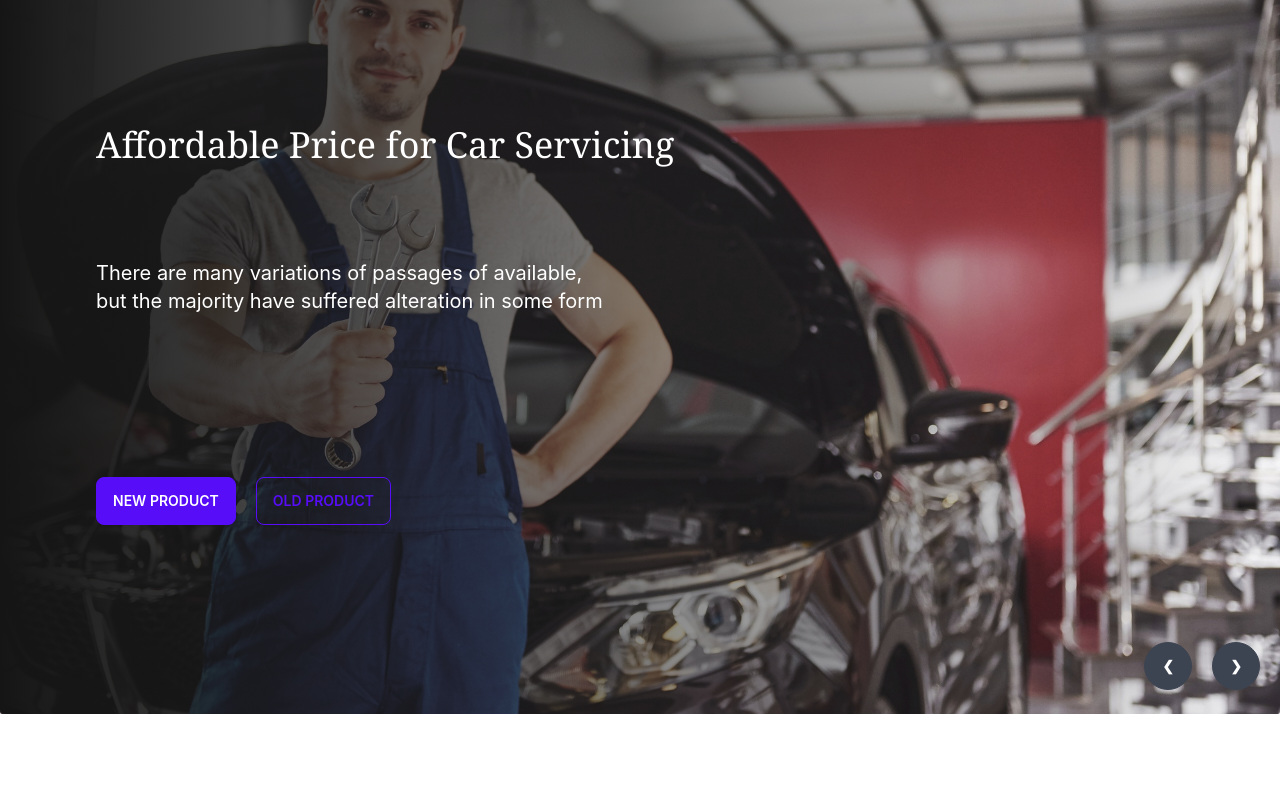
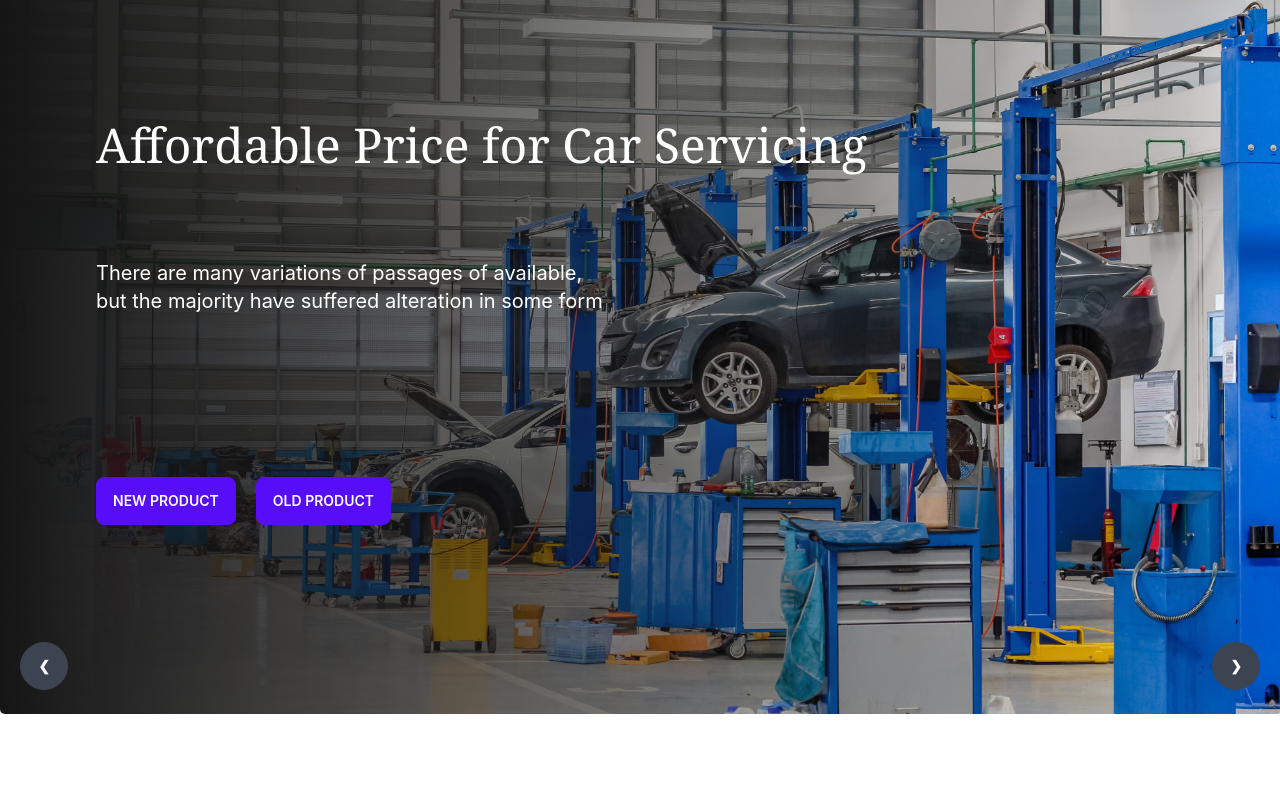
Before and after one commit to sohelrana2250/genius-car-doctor, a React (Create React App) app: page / in a window 1280 px wide. Shown: the part 1180-1980 px from the top of the page. Built offline with nearby package versions, Linux system fonts and the light colour scheme; no server answers.

Commit message:
banner chnage

```diff
--- a/src/Pages/Home/Banner/Banner.js
+++ b/src/Pages/Home/Banner/Banner.js
@@ -9,52 +9,179 @@ import BannerItem from "./BannerItem";
 import { FcPrevious } from "react-icons/fc";
 import { FcNext } from "react-icons/fc";
 
+// const bannerData = [
+//   {
+//     image: img1,
+//     prev: 6,
+//     id: 1,
+//     next: 2,
+//   },
+//   {
+//     image: img2,
+//     prev: 1,
+//     id: 2,
+//     next: 3,
+//   },
+//   {
+//     image: img3,
+//     prev: 2,
+//     id: 3,
+//     next: 4,
+//   },
+//   {
+//     image: img4,
+//     prev: 3,
+//     id: 4,
+//     next: 5,
+//   },
+//   {
+//     image: img5,
+//     prev: 4,
+//     id: 5,
+//     next: 6,
+//   },
+//   {
+//     image: img6,
+//     prev: 5,
+//     id: 6,
+//     next: 1,
+//   },
+// ];
+
 const bannerData = [
   {
-    image: img1,
+    image: img6,
     prev: 6,
     id: 1,
     next: 2,
   },
   {
-    image: img2,
+    image: img5,
     prev: 1,
     id: 2,
     next: 3,
   },
   {
-    image: img3,
+    image:
+      "https://images.pexels.com/photos/7144226/pexels-photo-7144226.jpeg?auto=compress&cs=tinysrgb&w=1260&h=750&dpr=1",
     prev: 2,
     id: 3,
     next: 4,
   },
   {
-    image: img4,
+    image:
+      "https://images.pexels.com/photos/3862618/pexels-photo-3862618.jpeg?auto=compress&cs=tinysrgb&w=1260&h=750&dpr=1",
     prev: 3,
     id: 4,
     next: 5,
   },
   {
-    image: img5,
+    image:
+      "https://images.pexels.com/photos/13065697/pexels-photo-13065697.jpeg?auto=compress&cs=tinysrgb&w=1260&h=750&dpr=1",
     prev: 4,
     id: 5,
     next: 6,
   },
   {
-    image: img6,
+    image:
+      "https://engineerine.com/wp-content/uploads/2023/01/blog-automotiveparts-eng-1300x980.jpg__1200x690_q85_crop_subsampling-2-1025x589.jpg",
     prev: 5,
     id: 6,
-    next: 1,
+    next: 7,
+  },
+  {
+    image:
+      "https://images.pexels.com/photos/21407448/pexels-photo-21407448/free-photo-of-screen-in-a-car.jpeg?auto=compress&cs=tinysrgb&w=1260&h=750&dpr=1",
+    prev: 6,
+    id: 7,
+    next: 8,
+  },
+  {
+    image:
+      "https://plus.unsplash.com/premium_photo-1682147836683-75f42f4f1c59?q=80&w=1770&auto=format&fit=crop&ixlib=rb-4.0.3&ixid=M3wxMjA3fDB8MHxwaG90by1wYWdlfHx8fGVufDB8fHx8fA%3D%3D",
+    prev: 7,
+    id: 8,
+    next: 9,
+  },
+  {
+    image:
+      "https://plus.unsplash.com/premium_photo-1664298955509-88ea1e6f7bc4?q=80&w=1770&auto=format&fit=crop&ixlib=rb-4.0.3&ixid=M3wxMjA3fDB8MHxwaG90by1wYWdlfHx8fGVufDB8fHx8fA%3D%3D",
+    prev: 8,
+    id: 9,
+    next: 10,
+  },
+  {
+    image: img4,
+    prev: 9,
+    id: 10,
+    next: 11,
+  },
+  {
+    image: img3,
+    prev: 10,
+    id: 11,
+    next: 12,
+  },
+  {
+    image: img2,
+    prev: 11,
+    id: 12,
+    next: 13,
+  },
+  {
+    image: img1,
+    prev: 12,
+    id: 13,
+    next: 14,
+  },
+  {
+    image:
+      "https://t3.ftcdn.net/jpg/07/25/06/10/360_F_725061070_NvRsvD2AhlTIFAYSvJlPmbeHJCFDXUaK.jpg",
+    prev: 13,
+    id: 14,
+    next: 15,
+  },
+  {
+    image:
+      "https://cdn.vectorstock.com/i/500p/20/33/bottle-engine-oil-on-white-background-vector-21192033.jpg",
+    prev: 14,
+    id: 15,
+    next: 16,
+  },
+  {
+    image:
+      "https://images.unsplash.com/photo-1594535182308-8ffefbb661e1?q=80&w=1965&auto=format&fit=crop&ixlib=rb-4.0.3&ixid=M3wxMjA3fDB8MHxwaG90by1wYWdlfHx8fGVufDB8fHx8fA%3D%3D",
+    prev: 15,
+    id: 16,
+    next: 17,
+  },
+  {
+    image:
+      "https://cdn.vectorstock.com/i/500p/20/33/bottle-engine-oil-on-white-background-vector-21192033.jpg",
+    prev: 16,
+    id: 17,
+    next: 1, // Looping back to the first banner
   },
 ];
 
 const Banner = () => {
   const images = [
+    "https://images.pexels.com/photos/4488654/pexels-photo-4488654.jpeg?auto=compress&cs=tinysrgb&w=1260&h=750&dpr=1",
+    "https://mir-s3-cdn-cf.behance.net/project_modules/1400_opt_1/8a367195680017.5e9d68225fa65.png",
+    "https://images.pexels.com/photos/7144226/pexels-photo-7144226.jpeg?auto=compress&cs=tinysrgb&w=1260&h=750&dpr=1",
+    "https://images.pexels.com/photos/3862618/pexels-photo-3862618.jpeg?auto=compress&cs=tinysrgb&w=1260&h=750&dpr=1",
+    "https://images.pexels.com/photos/13065697/pexels-photo-13065697.jpeg?auto=compress&cs=tinysrgb&w=1260&h=750&dpr=1",
     "https://engineerine.com/wp-content/uploads/2023/01/blog-automotiveparts-eng-1300x980.jpg__1200x690_q85_crop_subsampling-2-1025x589.jpg",
+    "https://images.pexels.com/photos/21407448/pexels-photo-21407448/free-photo-of-screen-in-a-car.jpeg?auto=compress&cs=tinysrgb&w=1260&h=750&dpr=1",
+    "https://plus.unsplash.com/premium_photo-1682147836683-75f42f4f1c59?q=80&w=1770&auto=format&fit=crop&ixlib=rb-4.0.3&ixid=M3wxMjA3fDB8MHxwaG90by1wYWdlfHx8fGVufDB8fHx8fA%3D%3D",
+    "https://plus.unsplash.com/premium_photo-1664298955509-88ea1e6f7bc4?q=80&w=1770&auto=format&fit=crop&ixlib=rb-4.0.3&ixid=M3wxMjA3fDB8MHxwaG90by1wYWdlfHx8fGVufDB8fHx8fA%3D%3D",
+    "https://images.unsplash.com/photo-1708063785769-43da3123684d?q=80&w=1770&auto=format&fit=crop&ixlib=rb-4.0.3&ixid=M3wxMjA3fDB8MHxwaG90by1wYWdlfHx8fGVufDB8fHx8fA%3D%3D",
     "https://media.istockphoto.com/id/1034249292/photo/set-of-car-parts-isolated-on-white-background-3d.jpg?s=612x612&w=0&k=20&c=BwXl3LzQau4v40nl9INYToE0mC1SYDA4gBkylspbYis=",
     "https://st2.depositphotos.com/1001335/5886/i/450/depositphotos_58860649-stock-photo-auto-parts-in-the-cardbox.jpg",
     "https://img.freepik.com/premium-photo/new-auto-spare-parts-white-background_93675-89061.jpg",
     "https://t3.ftcdn.net/jpg/07/25/06/10/360_F_725061070_NvRsvD2AhlTIFAYSvJlPmbeHJCFDXUaK.jpg",
+    "https://cdn.vectorstock.com/i/500p/20/33/bottle-engine-oil-on-white-background-vector-21192033.jpg",
+    "https://images.unsplash.com/photo-1594535182308-8ffefbb661e1?q=80&w=1965&auto=format&fit=crop&ixlib=rb-4.0.3&ixid=M3wxMjA3fDB8MHxwaG90by1wYWdlfHx8fGVufDB8fHx8fA%3D%3D",
     "https://cdn.vectorstock.com/i/500p/20/33/bottle-engine-oil-on-white-background-vector-21192033.jpg",
   ];
   const [currentImageIndex, setCurrentImageIndex] = useState(0);
@@ -83,7 +210,7 @@ const Banner = () => {
         <img
           src={images[currentImageIndex]}
           alt={`Slide ${currentImageIndex + 1}`}
-          className="block mx-auto w-full"
+          className="block mx-auto w-full h-fit"
         />
 
         <div className="absolute inset-0 flex items-center justify-between px-4">
--- a/src/Pages/Home/Banner/BannerItem.js
+++ b/src/Pages/Home/Banner/BannerItem.js
@@ -7,29 +7,33 @@ const BannerItem = ({ slide }) => {
   return (
     <div id={`slide${id}`} className="carousel-item relative w-full">
       <div className="carousel-img">
-        <img src={image} alt="" className="w-full rounded-sm" />
+        <img
+          src={image}
+          alt=""
+          className="w-full h-full object-cover rounded-sm"
+        />
       </div>
-      <div className="absolute flex justify-end transform -translate-y-1/2 left-24 top-1/3">
-        <h1 className="text-4xl font-serif text-white ">
+      <div className="absolute flex flex-col justify-center transform -translate-y-1/2 left-5 md:left-10 lg:left-24 top-1/3">
+        <h1 className="text-xl md:text-3xl lg:text-5xl font-serif text-white">
           Affordable Price for Car Servicing
         </h1>
       </div>
-      <div className="absolute flex justify-end transform -translate-y-1/2 w-2/5 left-24 top-1/2">
-        <p className="text-xl text-white">
+      <div className="absolute flex justify-start transform -translate-y-1/2 w-4/5 md:w-3/5 lg:w-2/5 left-5 md:left-10 lg:left-24 top-1/2">
+        <p className="text-sm md:text-lg lg:text-xl text-white">
           There are many variations of passages of available, but the majority
           have suffered alteration in some form
         </p>
       </div>
-      <div className="absolute flex justify-start transform -translate-y-1/2 w-2/5 left-24 top-3/4">
-        <Link to="/new_products" className="btn btn-primary mr-5">
+      <div className="absolute flex flex-col sm:flex-row justify-start transform -translate-y-1/2 w-4/5 md:w-3/5 lg:w-2/5 left-5 md:left-10 lg:left-24 top-3/4 space-y-2 sm:space-y-0 sm:space-x-5">
+        <Link to="/new_products" className="btn btn-primary">
           New Product
         </Link>
-        <Link to="/old_products" className="btn btn-outline btn-primary">
+        <Link to="/old_products" className="btn  btn-primary">
           Old Product
         </Link>
       </div>
-      <div className="absolute flex justify-end transform -translate-y-1/2 left-5 right-5 bottom-0">
-        <a href={`#slide${prev}`} className="btn btn-circle mr-5">
+      <div className="absolute flex justify-between transform -translate-y-1/2 left-5 right-5 bottom-0">
+        <a href={`#slide${prev}`} className="btn btn-circle">
           ❮
         </a>
         <a href={`#slide${next}`} className="btn btn-circle">
--- a/src/Pages/Shared/About/AboutPage.jsx
+++ b/src/Pages/Shared/About/AboutPage.jsx
@@ -20,7 +20,7 @@ const AboutPage = () => {
           <div className="grid grid-cols-1 lg:grid-cols-2 gap-9">
             <div className="img-box">
               <img
-                src="https://pagedone.io/asset/uploads/1702034769.png"
+                src="https://images.pexels.com/photos/3862618/pexels-photo-3862618.jpeg?auto=compress&cs=tinysrgb&w=1260&h=750&dpr=1"
                 alt="About Us tailwind page"
                 className="max-lg:mx-auto"
               />
@@ -50,7 +50,7 @@ const AboutPage = () => {
             <div className="lg:pr-24 flex items-center">
               <div className="data w-full">
                 <img
-                  src="https://pagedone.io/asset/uploads/1702034785.png"
+                  src="https://images.pexels.com/photos/13065697/pexels-photo-13065697.jpeg?auto=compress&cs=tinysrgb&w=1260&h=750&dpr=1"
                   alt="About Us tailwind page"
                   className="block lg:hidden mb-9 mx-auto"
                 />
@@ -69,7 +69,7 @@ const AboutPage = () => {
             </div>
             <div className="img-box ">
               <img
-                src="https://pagedone.io/asset/uploads/1702034785.png"
+                src="https://images.pexels.com/photos/21407448/pexels-photo-21407448/free-photo-of-screen-in-a-car.jpeg?auto=compress&cs=tinysrgb&w=1260&h=750&dpr=1"
                 alt="About Us tailwind page"
                 className="hidden lg:block "
               />
```
Also changed, not shown: src/Layout/Main.js (+5 -4 lines).
